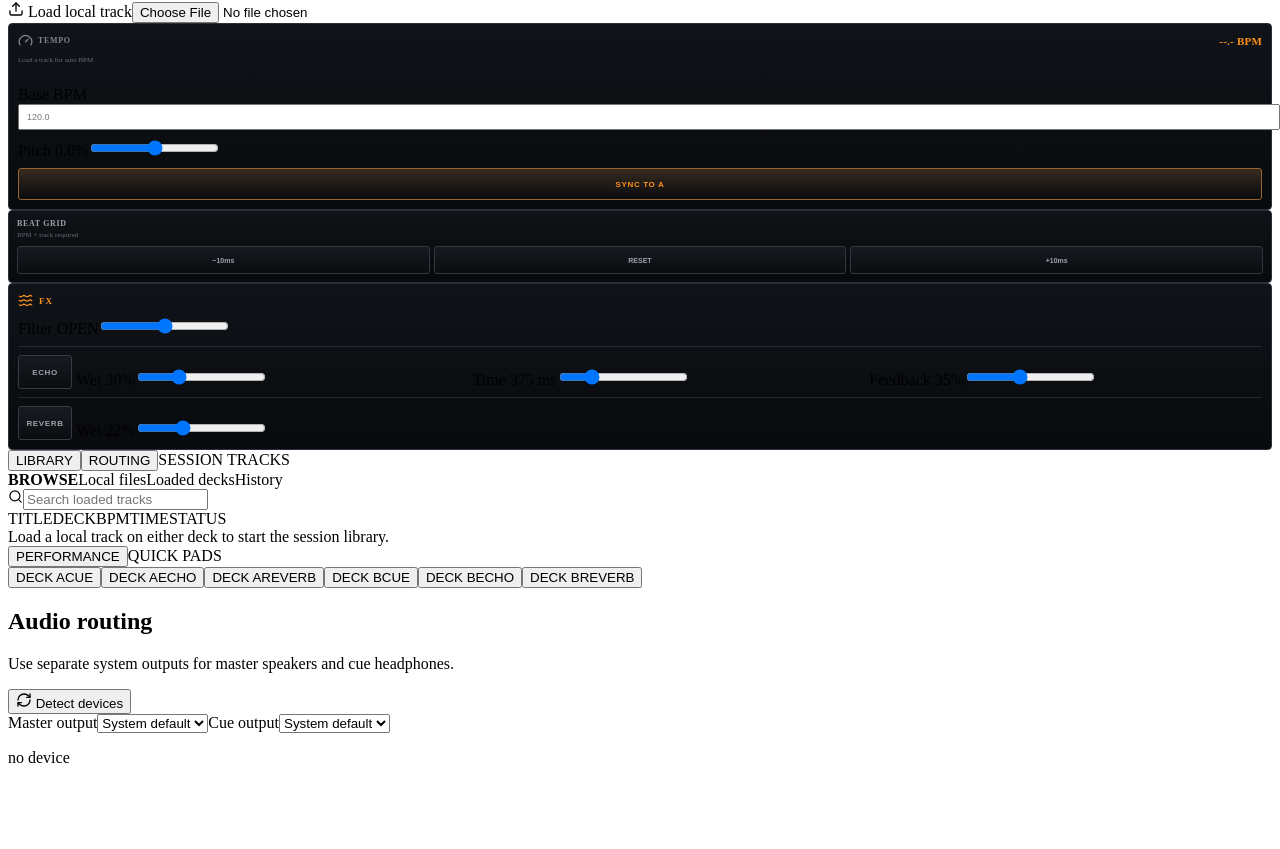
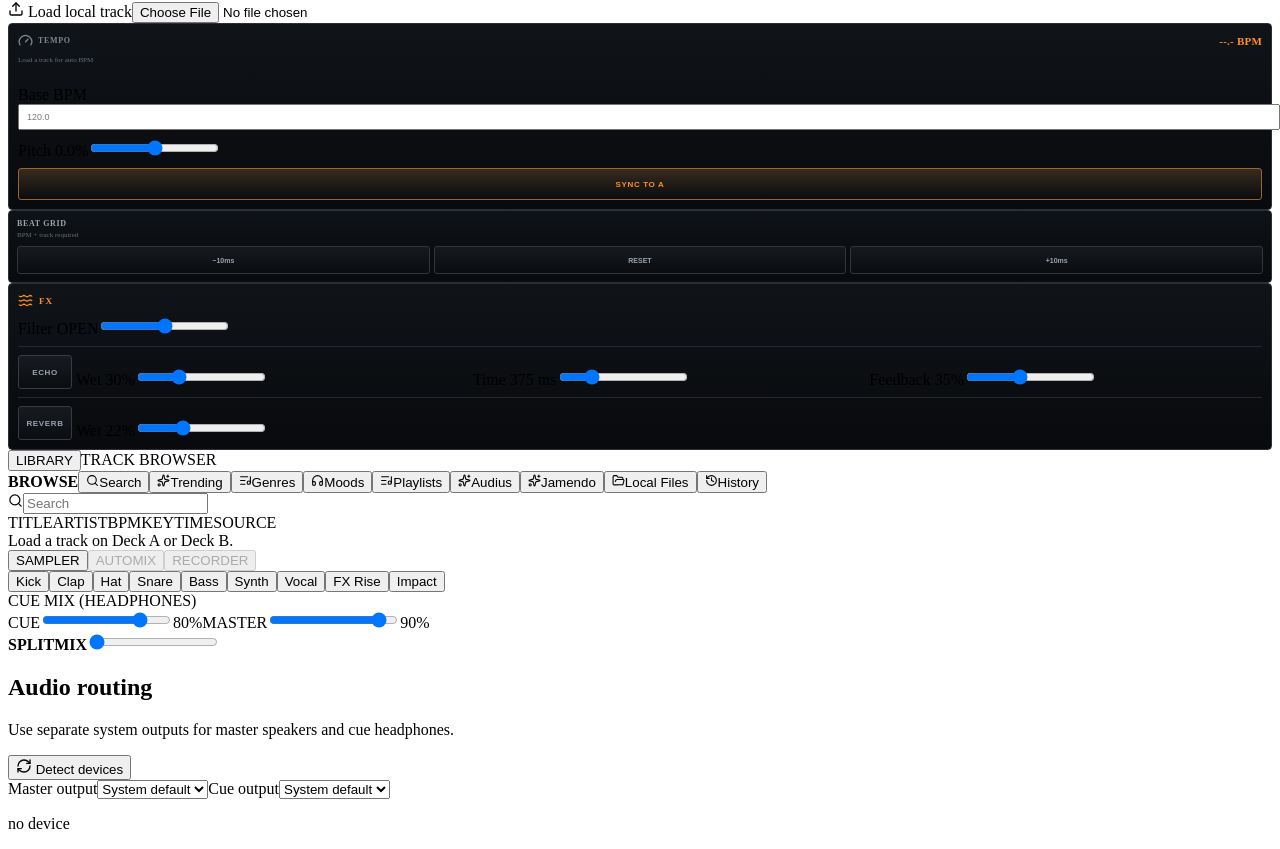
Before and after one commit to ShurexBRT/WebDJ, a React (Vite) app: page / in a window 1280 px wide. Shown: the part 1596-2445 px from the top of the page. Before the commit the page ends 2379 px from the top, so only its background shows below. Built offline with nearby package versions, Linux system fonts and the light colour scheme; the HTML template or start-up script is replaced by a standard one.

Commit message:
Replace generic dock with library sampler and cue panels

```diff
--- a/src/components/StudioDock.tsx
+++ b/src/components/StudioDock.tsx
@@ -1,19 +1,66 @@
-import { Search } from 'lucide-react'
+import { FolderOpen, Headphones, History, ListMusic, Search, Sparkles } from 'lucide-react'
 import { useMemo, useState } from 'react'
 import { effectiveBpm } from '../audio/tempo'
 import { formatTime } from '../audio/transport'
 import { getAudioEngine } from '../audio/AudioEngine'
 import { AudioSettings } from '../features/settings/AudioSettings'
 import { useMixerStore, type DeckId } from '../state/mixerStore'
+import { KnobControl } from './KnobControl'
 
 const deckIds: DeckId[] = ['A', 'B']
+const samplePads = [
+  { name: 'Kick', tone: 62, duration: .22, kind: 'sine' as OscillatorType, className: 'red' },
+  { name: 'Clap', tone: 0, duration: .11, kind: 'noise' as const, className: 'orange' },
+  { name: 'Hat', tone: 0, duration: .055, kind: 'noise' as const, className: 'yellow' },
+  { name: 'Snare', tone: 170, duration: .12, kind: 'triangle' as OscillatorType, className: 'green' },
+  { name: 'Bass', tone: 96, duration: .28, kind: 'sawtooth' as OscillatorType, className: 'cyan' },
+  { name: 'Synth', tone: 330, duration: .3, kind: 'square' as OscillatorType, className: 'blue' },
+  { name: 'Vocal', tone: 440, duration: .36, kind: 'sine' as OscillatorType, className: 'purple' },
+  { name: 'FX Rise', tone: 540, duration: .42, kind: 'sawtooth' as OscillatorType, className: 'pink' },
+  { name: 'Impact', tone: 48, duration: .5, kind: 'triangle' as OscillatorType, className: 'magenta' },
+]
+
+function triggerTone(context: AudioContext, frequency: number, duration: number, type: OscillatorType, rising = false) {
+  const oscillator = context.createOscillator()
+  const gain = context.createGain()
+  oscillator.type = type
+  oscillator.frequency.setValueAtTime(frequency, context.currentTime)
+  if (rising) oscillator.frequency.exponentialRampToValueAtTime(Math.max(frequency * 2.4, frequency + 1), context.currentTime + duration)
+  else oscillator.frequency.exponentialRampToValueAtTime(Math.max(28, frequency * .55), context.currentTime + duration)
+  gain.gain.setValueAtTime(.22, context.currentTime)
+  gain.gain.exponentialRampToValueAtTime(.0001, context.currentTime + duration)
+  oscillator.connect(gain).connect(context.destination)
+  oscillator.start()
+  oscillator.stop(context.currentTime + duration)
+}
+
+function triggerNoise(context: AudioContext, duration: number, bright = false) {
+  const length = Math.max(1, Math.floor(context.sampleRate * duration))
+  const buffer = context.createBuffer(1, length, context.sampleRate)
+  const data = buffer.getChannelData(0)
+  for (let index = 0; index < data.length; index += 1) data[index] = Math.random() * 2 - 1
+  const source = context.createBufferSource()
+  const filter = context.createBiquadFilter()
+  const gain = context.createGain()
+  source.buffer = buffer
+  filter.type = bright ? 'highpass' : 'bandpass'
+  filter.frequency.value = bright ? 6200 : 1800
+  gain.gain.setValueAtTime(bright ? .12 : .18, context.currentTime)
+  gain.gain.exponentialRampToValueAtTime(.0001, context.currentTime + duration)
+  source.connect(filter).connect(gain).connect(context.destination)
+  source.start()
+}
 
 export function StudioDock() {
   const decks = useMixerStore((state) => state.decks)
-  const setDeckCue = useMixerStore((state) => state.setDeckCue)
-  const setDeckEcho = useMixerStore((state) => state.setDeckEcho)
-  const setDeckReverb = useMixerStore((state) => state.setDeckReverb)
+  const cueVolume = useMixerStore((state) => state.cueVolume)
+  const cueMix = useMixerStore((state) => state.cueMix)
+  const masterVolume = useMixerStore((state) => state.masterVolume)
+  const setCueVolume = useMixerStore((state) => state.setCueVolume)
+  const setCueMix = useMixerStore((state) => state.setCueMix)
+  const setMasterVolume = useMixerStore((state) => state.setMasterVolume)
   const [query, setQuery] = useState('')
+  const [browseSection, setBrowseSection] = useState('Local Files')
   const engine = getAudioEngine()
 
   const tracks = useMemo(() => deckIds
@@ -21,88 +68,68 @@ export function StudioDock() {
     .filter((track) => track.trackName)
     .filter((track) => track.trackName!.toLowerCase().includes(query.trim().toLowerCase())), [decks, query])
 
-  const toggleCue = async (deckId: DeckId) => {
+  const playSample = async (name: string) => {
+    const sample = samplePads.find((item) => item.name === name)
+    if (!sample) return
     await engine.initialize()
-    const enabled = !decks[deckId].cueEnabled
-    setDeckCue(deckId, enabled)
-    engine.setDeckCue(deckId, enabled)
-  }
-
-  const toggleEcho = (deckId: DeckId) => {
-    const deck = decks[deckId]
-    const enabled = !deck.echoEnabled
-    setDeckEcho(deckId, { echoEnabled: enabled })
-    engine.setDeckEcho(deckId, {
-      enabled,
-      mix: deck.echoMix,
-      timeMs: deck.echoTimeMs,
-      feedback: deck.echoFeedback,
-    })
-  }
-
-  const toggleReverb = (deckId: DeckId) => {
-    const deck = decks[deckId]
-    const enabled = !deck.reverbEnabled
-    setDeckReverb(deckId, { reverbEnabled: enabled })
-    engine.setDeckReverb(deckId, { enabled, mix: deck.reverbMix })
+    if (engine.context.state === 'suspended') await engine.context.resume()
+    if (sample.kind === 'noise') {
+      triggerNoise(engine.context, sample.duration, sample.name === 'Hat')
+      return
+    }
+    triggerTone(engine.context, sample.tone, sample.duration, sample.kind, sample.name === 'FX Rise')
   }
 
   return (
     <section className="studio-dock" id="library-dock" aria-label="Studio library and routing">
       <section className="library-panel">
-        <div className="dock-tabs" aria-label="Library navigation">
-          <button className="active" type="button">LIBRARY</button>
-          <button type="button" onClick={() => document.getElementById('audio-routing')?.scrollIntoView({ behavior: 'smooth' })}>ROUTING</button>
-          <span>SESSION TRACKS</span>
-        </div>
+        <div className="dock-tabs" aria-label="Library navigation"><button className="active" type="button">LIBRARY</button><span>TRACK BROWSER</span></div>
         <div className="library-body">
           <aside className="library-sidebar">
             <strong>BROWSE</strong>
-            <span className="active">Local files</span>
-            <span>Loaded decks</span>
-            <span>History</span>
+            {[
+              ['Search', <Search size={13} />],
+              ['Trending', <Sparkles size={13} />],
+              ['Genres', <ListMusic size={13} />],
+              ['Moods', <Headphones size={13} />],
+              ['Playlists', <ListMusic size={13} />],
+              ['Audius', <Sparkles size={13} />],
+              ['Jamendo', <Sparkles size={13} />],
+              ['Local Files', <FolderOpen size={13} />],
+              ['History', <History size={13} />],
+            ].map(([label, icon]) => <button key={String(label)} className={browseSection === label ? 'active' : ''} type="button" onClick={() => setBrowseSection(String(label))}>{icon}{label}</button>)}
           </aside>
           <div className="library-content">
-            <label className="library-search">
-              <Search size={15} />
-              <input aria-label="Search loaded tracks" value={query} onChange={(event) => setQuery(event.target.value)} placeholder="Search loaded tracks" />
-            </label>
+            <label className="library-search"><Search size={15} /><input aria-label="Search loaded tracks" value={query} onChange={(event) => setQuery(event.target.value)} placeholder="Search" /></label>
             <div className="library-table" role="table" aria-label="Loaded track library">
-              <div className="library-row library-head" role="row">
-                <span>TITLE</span><span>DECK</span><span>BPM</span><span>TIME</span><span>STATUS</span>
-              </div>
+              <div className="library-row library-head" role="row"><span>TITLE</span><span>ARTIST</span><span>BPM</span><span>KEY</span><span>TIME</span><span>SOURCE</span></div>
               {tracks.map((track) => (
                 <div className={`library-row deck-row-${track.deckId.toLowerCase()}`} role="row" key={track.deckId}>
-                  <strong>{track.trackName}</strong>
-                  <span>Deck {track.deckId}</span>
-                  <span>{effectiveBpm(track.bpm, track.pitchPercent) > 0 ? effectiveBpm(track.bpm, track.pitchPercent).toFixed(1) : '—'}</span>
-                  <span>{formatTime(track.duration)}</span>
-                  <span>{track.isPlaying ? 'Playing' : 'Ready'}</span>
+                  <strong>{track.trackName}</strong><span>Local track</span><span>{effectiveBpm(track.bpm, track.pitchPercent) > 0 ? effectiveBpm(track.bpm, track.pitchPercent).toFixed(0) : '—'}</span><span>—</span><span>{formatTime(track.duration)}</span><span>Local</span>
                 </div>
               ))}
-              {tracks.length === 0 && <div className="library-empty">Load a local track on either deck to start the session library.</div>}
+              {tracks.length === 0 && <div className="library-empty">{browseSection === 'Local Files' ? 'Load a track on Deck A or Deck B.' : `${browseSection} source is not connected yet.`}</div>}
             </div>
           </div>
         </div>
       </section>
 
-      <section className="performance-panel" id="performance-pads" aria-label="Performance quick controls">
-        <div className="dock-tabs"><button className="active" type="button">PERFORMANCE</button><span>QUICK PADS</span></div>
-        <div className="performance-grid">
-          {deckIds.flatMap((deckId) => {
-            const deck = decks[deckId]
-            return [
-              <button key={`${deckId}-cue`} className={`performance-pad pad-${deckId.toLowerCase()}${deck.cueEnabled ? ' active' : ''}`} type="button" aria-pressed={deck.cueEnabled} onClick={() => toggleCue(deckId)}><span>DECK {deckId}</span>CUE</button>,
-              <button key={`${deckId}-echo`} className={`performance-pad pad-${deckId.toLowerCase()}${deck.echoEnabled ? ' active' : ''}`} type="button" aria-pressed={deck.echoEnabled} onClick={() => toggleEcho(deckId)}><span>DECK {deckId}</span>ECHO</button>,
-              <button key={`${deckId}-reverb`} className={`performance-pad pad-${deckId.toLowerCase()}${deck.reverbEnabled ? ' active' : ''}`} type="button" aria-pressed={deck.reverbEnabled} onClick={() => toggleReverb(deckId)}><span>DECK {deckId}</span>REVERB</button>,
-            ]
-          })}
+      <section className="sampler-panel" id="sampler-panel" aria-label="Sampler panel">
+        <div className="dock-tabs"><button className="active" type="button">SAMPLER</button><button type="button" disabled>AUTOMIX</button><button type="button" disabled>RECORDER</button></div>
+        <div className="sampler-grid">
+          {samplePads.map((pad) => <button key={pad.name} className={`sampler-pad ${pad.className}`} type="button" onClick={() => playSample(pad.name)}>{pad.name}</button>)}
         </div>
       </section>
 
-      <div id="audio-routing" className="routing-dock">
+      <section className="headphone-panel" id="audio-routing" aria-label="Cue mix headphones">
+        <div className="dock-tabs"><span>CUE MIX (HEADPHONES)</span></div>
+        <div className="headphone-knobs">
+          <KnobControl label="CUE" ariaLabel="Dock cue volume" value={cueVolume} min={0} max={1} step={0.01} accent="#29b6ff" valueLabel={`${Math.round(cueVolume * 100)}%`} onChange={(value) => { setCueVolume(value); engine.setCueVolume(value) }} />
+          <KnobControl label="MASTER" ariaLabel="Dock master volume" value={masterVolume} min={0} max={1} step={0.01} accent="#dfe7ec" valueLabel={`${Math.round(masterVolume * 100)}%`} onChange={(value) => { setMasterVolume(value); engine.setMasterVolume(value) }} />
+        </div>
+        <label className="headphone-mix"><span><b>SPLIT</b><b>MIX</b></span><input aria-label="Dock cue master mix" type="range" min="0" max="1" step="0.01" value={cueMix} onChange={(event) => { const value = Number(event.target.value); setCueMix(value); engine.setCueMix(value) }} /></label>
         <AudioSettings />
-      </div>
+      </section>
     </section>
   )
 }
```
